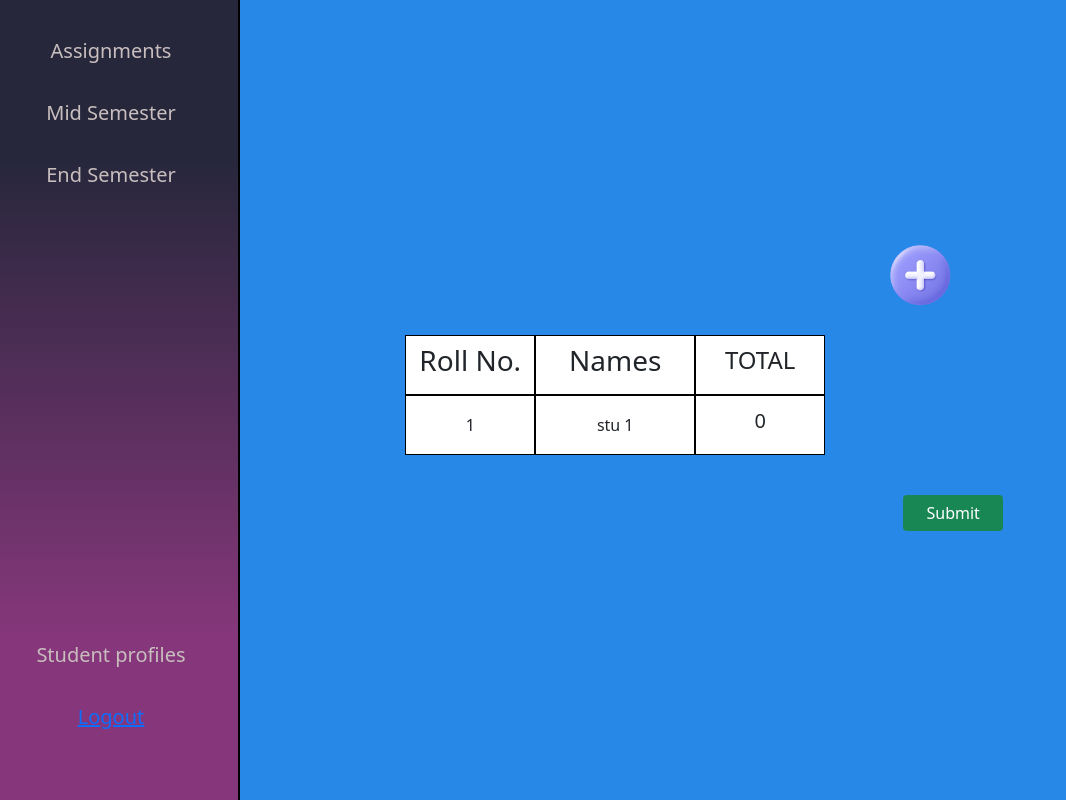
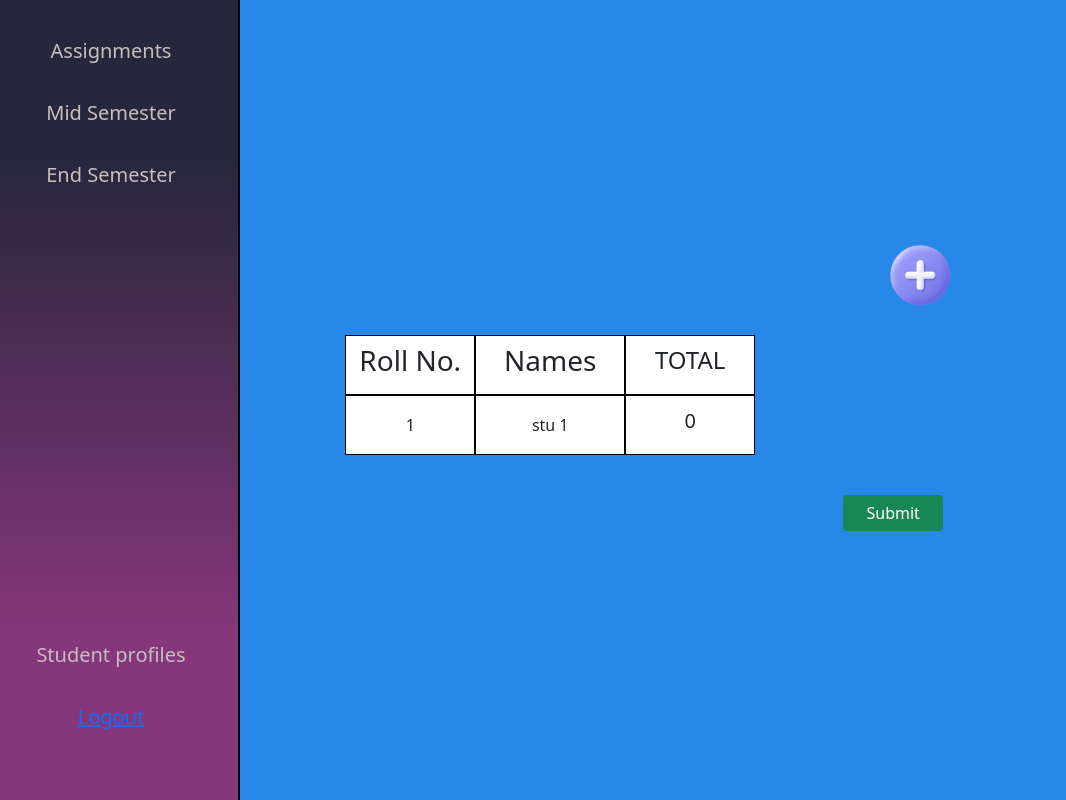
Before and after one commit to Yatharth-Jain/Sem-2-Group-8, a Flask app: page /sheet/2019/1/1/1 in a window 1600 px wide. Shown: the whole page, without its empty margins (0-1066 px from the left). Run offline with Flask 2, Linux system fonts and the light colour scheme; data comes from the database, SQL or seed files in the repository.

Commit message:
fixed the sheet

```diff
--- a/website/static/sheet.css
+++ b/website/static/sheet.css
@@ -81,6 +81,7 @@ nav {
   display: flex;
   align-items: center;
   justify-content: center;
+  /* background-color: #27273c; */
 }
 
 ul {
@@ -148,6 +149,7 @@ form {
   flex-direction: column;
   justify-content: center;
   align-items: center;
+  margin-right: 15vh;
 }
 
 .mainbody2 {
@@ -174,6 +176,19 @@ form {
   display: flex;
   height: 60px;
   width: 130px;
+  /* margin: 10px; */
+  align-items: center;
+  justify-content: center;
+  text-align: center;
+}
+
+.cellsn {
+  border: 1px solid black;
+  white-space: nowrap;
+  background-color: rgb(255, 255, 255);
+  display: flex;
+  height: 60px;
+  width: 150px;
   /* margin: 10px; */
   align-items: center;
   justify-content: center;
@@ -253,6 +268,16 @@ a:visited {
 
 .close {
   cursor: pointer;
+}
+
+.close1 {
+  margin-right: 38px;
+  /* margin-bottom: 4px; */
+}
+
+.close2 {
+  margin-left: 20px;
+  /* margin-bottom: 4px; */
 }
 
 .icon {
--- a/website/templates/sheet.html
+++ b/website/templates/sheet.html
@@ -53,7 +53,7 @@
             <div class="cells">
               <h3>Roll No.</h3>
             </div>
-            <div class="cells" style="width: 20vh">
+            <div class="cellsn">
               <h3>Names</h3>
             </div>
           </div>
@@ -63,7 +63,7 @@
             <div class="cells">
               {{student.sroll}}
             </div>
-            <div class="cells" style="width: 20vh;">
+            <div class="cellsn">
               {{student.sfname}} {{student.slname}}
             </div>
           </div>
@@ -76,15 +76,15 @@
               {% for ass in asss %}
               <div class="cells" id="cell1" style="flex-direction: column;">
                 <div class="top">
-                  <button style="border: none; background-color: none;">
-                    <img class="close" src="/static/images/edit.png" alt=""
-                    style="border: none; margin-left: -20px; margin-top: -5px" width="20px" onclick="validateMyForm(event);"/>
+                  <button style="border: none; background-color: white; margin-top: 3px;">
+                    <img class="close1" src="/static/images/edit.png" alt=""
+                    style="border: none" width="20px" onclick="validateMyForm(event);"/>
                   </button>
-                  <span>max</span>
+                  <span style="color: white;">max</span>
                   <div class="btndiv" style="border: none; z-index: 100;">
-                    <button style="border: none;" type="submit" name="subtype" value="/removeassi/{{curl}}/{{ass.id}}" onclick="validateMyForm(event);">
-                      <img class="close"
-                        src="/static/images/cross.png" alt="" style="background-color: none; border: none; margin-left: 20px; margin-top: -5px"
+                    <button style="border: none; background-color: white; height: 22px;" type="submit" name="subtype" value="/removeassi/{{curl}}/{{ass.id}}" onclick="validateMyForm(event);">
+                      <img class="close2"
+                        src="/static/images/cross.png" alt="" style="background-color: white;"
                         width="20px" />
                     </button>
                   </div>
```
